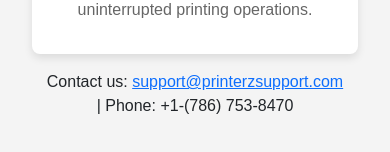
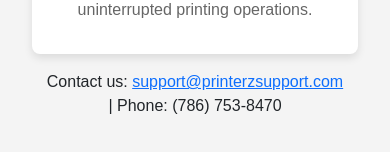
Before and after one commit to mshekhu1/printerzsupport, a React (Create React App) app: page /services in a window 390 px wide. Shown: the part 2141-2293 px from the top of the page. Built offline with nearby package versions, Linux system fonts and the light colour scheme.

Commit message:
Added contact information (phone and email) to footer

```diff
--- a/public/index.html
+++ b/public/index.html
@@ -14,7 +14,7 @@
     <meta property="og:description" content="Professional printer support services for all major brands. Get help with printer setup, installation, and troubleshooting." />
     <meta property="og:type" content="website" />
     <meta property="og:url" content="www.printerzsupport.com" />
-    <meta name="phone" content="+1-(786) 753-8470" />
+    <meta name="phone" content="(786) 753-8470" />
     <!--
       manifest.json provides metadata used when your web app is installed on a
       user's mobile device or desktop. See https://developers.google.com/web/fundamentals/web-app-manifest/
--- a/src/components/Footer.js
+++ b/src/components/Footer.js
@@ -4,7 +4,7 @@ function Footer() {
   return (
     <footer className="footer">
       <div className="container">
-        <p>Contact us: <a href="support@printerzsupport.com">support@printerzsupport.com</a> | Phone: +1-(786) 753-8470</p>
+        <p>Contact us: <a href="support@printerzsupport.com">support@printerzsupport.com</a> | Phone: (786) 753-8470</p>
       </div>
     </footer>
   );
```
